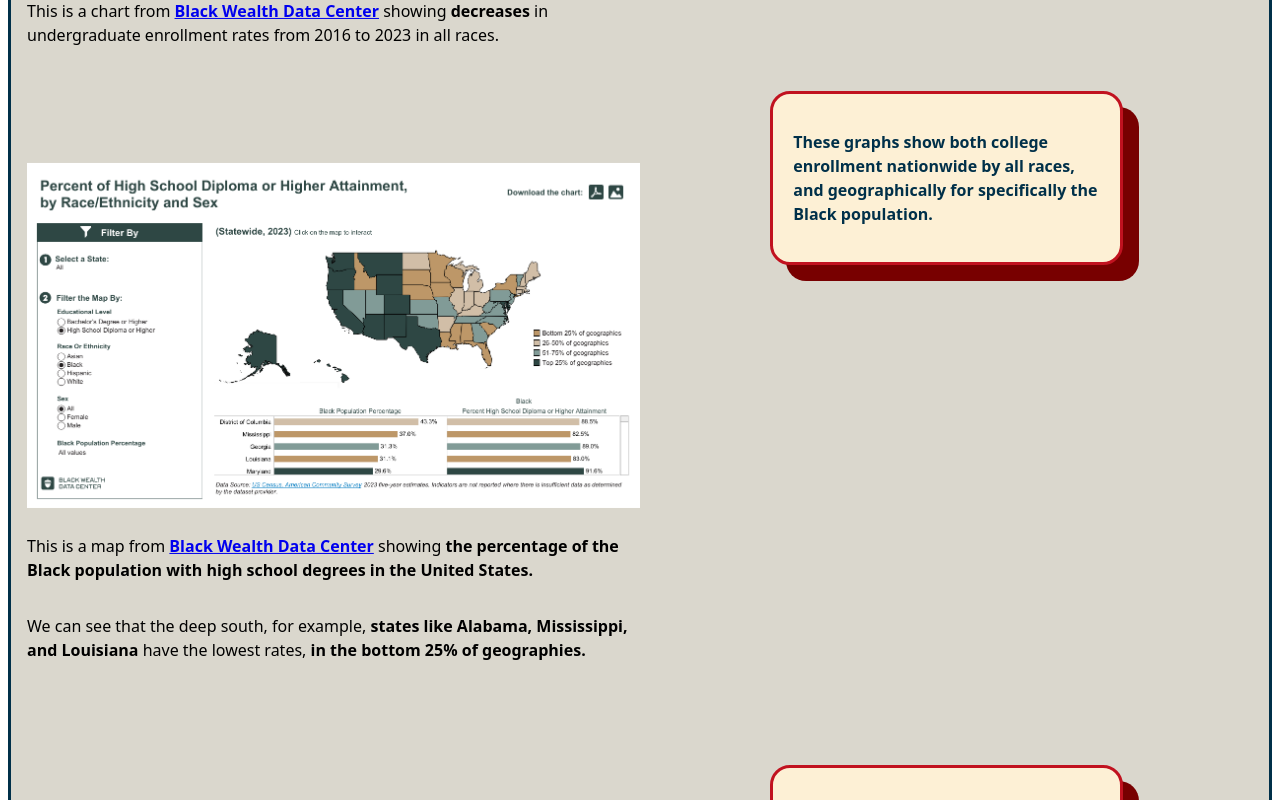
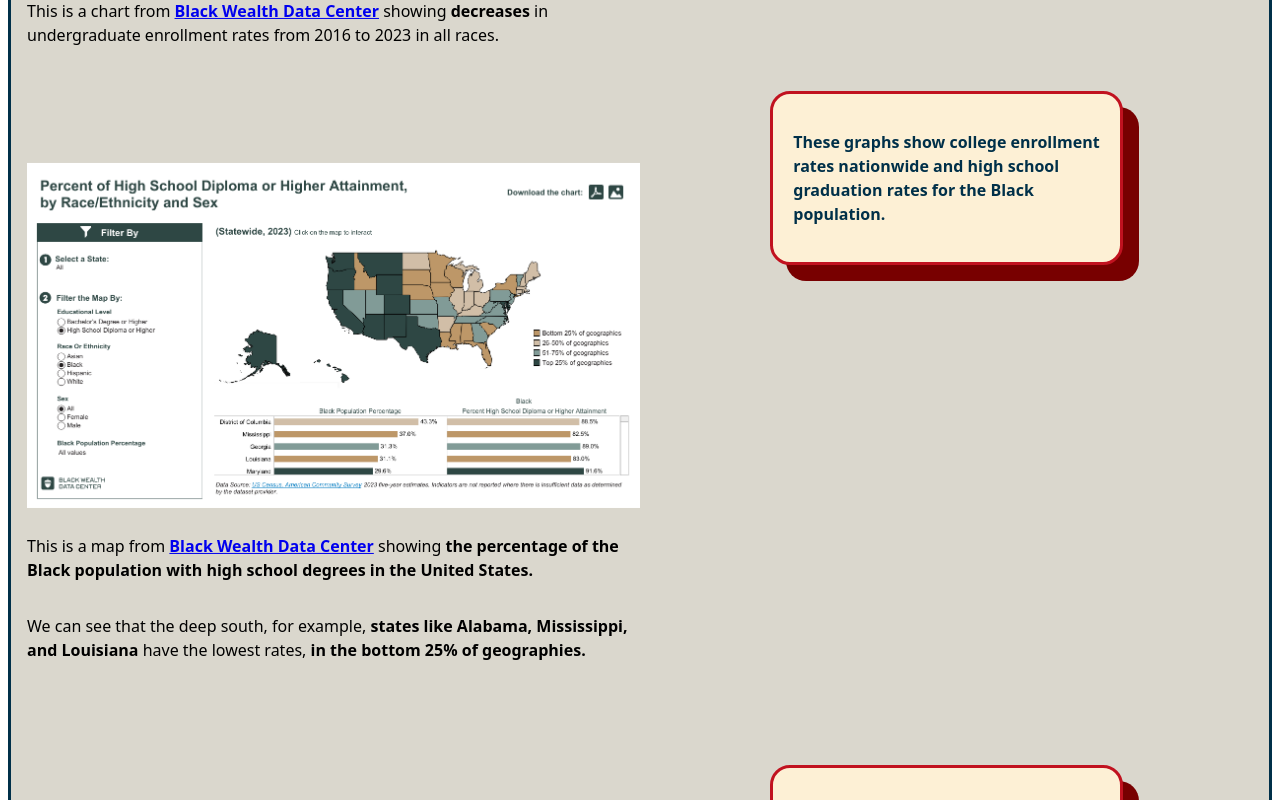
Before and after one commit to anikapro/scrollytelling-project, a Svelte app: page / in a window 1280 px wide. Shown: the part 1300-2100 px from the top of the page. Built offline with nearby package versions, Linux system fonts and the light colour scheme.

Commit message:
changed grammar, and sizing of images

```diff
--- a/src/main.js
+++ b/src/main.js
@@ -1,5 +1,6 @@
 import { mount } from 'svelte'
 import './app.css'
+// @ts-ignore
 import App from './App.svelte'
 
 const app = mount(App, {
--- a/src/sections/EducationDecline.svelte
+++ b/src/sections/EducationDecline.svelte
@@ -45,8 +45,8 @@
 
         {#snippet scrolly()}
             <ArticleText>
-                <strong>These graphs show both college enrollment nationwide by all races,
-                    and geographically for specifically the Black population. </strong
+                <strong>These graphs show college enrollment rates nationwide
+                    and high school graduation rates for the Black population. </strong
                 >
             </ArticleText>
 
--- a/src/sections/FundingCuts.svelte
+++ b/src/sections/FundingCuts.svelte
@@ -76,16 +76,17 @@
         {/snippet}
 
         {#snippet scrolly()}
-            <ObservedArticleText callback={showPicCallback} {options}>
-                <a href= "https://www.msn.com/en-us/news/us/education-department-funding-freeze-targets-summer-school-and-language-programs-that-are-lifelines-for-families/ar-AA1IJ31B"
-                > Education Department funding freeze targets summer school and language programs that are lifelines for families </a>
-            </ObservedArticleText>
 
             <ArticleText>
                 <a href= "https://www.wral.com/news/education/attorney-general-jackson-nc-leaders-save-federal-education-funding-july-2025/"
                 > North Carolina, other states sue over Trump education funding cuts </a>
 
             </ArticleText>
+
+            <ObservedArticleText callback={showPicCallback} {options}>
+                <a href= "https://www.msn.com/en-us/news/us/education-department-funding-freeze-targets-summer-school-and-language-programs-that-are-lifelines-for-families/ar-AA1IJ31B"
+                > Education Department funding freeze targets summer school and language programs that are lifelines for families </a>
+            </ObservedArticleText>
 
             <ArticleText>
                 <a href= "https://www.ksl.com/article/51345852/federal-budget-cuts-could-impact-utah-after-school-summer-programs"
--- a/src/sections/ImageExample2.svelte
+++ b/src/sections/ImageExample2.svelte
@@ -69,8 +69,8 @@
             </ArticleText>
 
             <ArticleText>
-                As we saw earlier, we looked at the high school degree completion percentages for the Black population specifically,
-                highlighting the largest impact this association has on Black people in particular.
+                Based on this data, there seems to be a relationship between education, indicated by graduation rates,
+                and incarceration for the Black population.
 
             </ArticleText>
 
@@ -86,7 +86,7 @@
         align-items: bottom;
     }
     .state-img {
-        width: 60%;
+        width: 50%;
         margin: 30px auto;
         margin-top: 60px;
     }
```
Also changed, not shown: src/sections/RightAlignedExample.svelte (+16 -23 lines).
